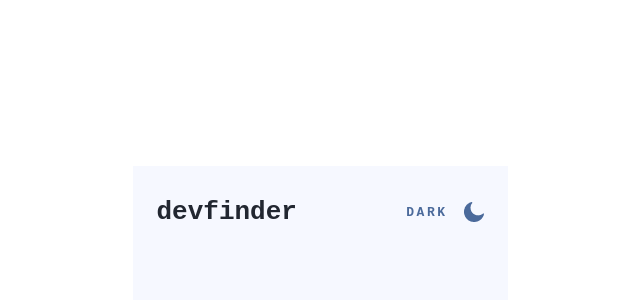
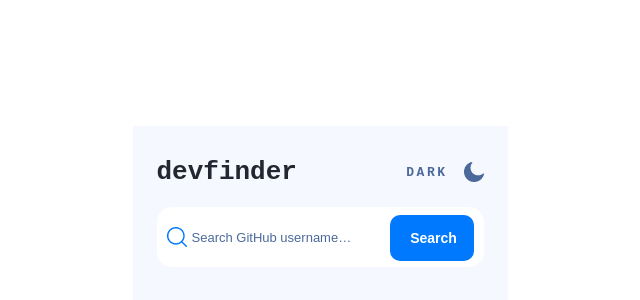
Before and after one commit to beqatsk/github-user-search-app, a React (Vite) app: page / in a window 1280 px wide. Shown: the part 164-464 px from the top of the page, without its empty margins (320-960 px from the left). Built offline with nearby package versions, Linux system fonts and the light colour scheme.

Commit message:
add input styled-component

```diff
--- a/src/App.tsx
+++ b/src/App.tsx
@@ -11,6 +11,11 @@
             <HeaderTitleImg></HeaderTitleImg>
           </HeaderTitle>
         </HeaderWrapper>
+        <InputWrapper>
+          <SearchImage></SearchImage>
+          <Input placeholder="Search GitHub username…"></Input>
+          <SearchButton>Search</SearchButton>
+        </InputWrapper>
       </Container>
     </>
   );
@@ -50,5 +55,47 @@
   background-size: cover;
   cursor: pointer;
 `;
+const InputWrapper = styled.div`
+  position: relative;
+`;
+const SearchImage = styled.div`
+  position: absolute;
+  background-image: url(/images/search.png);
+  width: 20px;
+  height: 20px;
+  left: 10px;
+  top: 40px;
+`;
+const Input = styled.input`
+  width: 100%;
+  height: 60px;
+  font-size: 18px;
+  padding: 6.5px 7px 7.5px 16px;
+  border-radius: 15px;
+  padding: 6.5px 7px 7.5px 35px;
+  border-radius: 15px;
+  margin-top: 20px;
+  &::placeholder {
+    font-size: 13px;
+    font-weight: normal;
+    line-height: 1.92;
+    color: #4b6a9b;
+  }
+`;
+const SearchButton = styled.button`
+  position: absolute;
+  width: 84px;
+  height: 46px;
+  margin: 0 0 0 7px;
+  padding: 12.5px 14px 12.5px 18px;
+  border-radius: 10px;
+  background-color: #0079ff;
+  font-size: 14px;
+  font-weight: bold;
+  color: white;
+  right: 10px;
+  top: 28px;
+  cursor: pointer;
+`;
 
 export default App;
```
